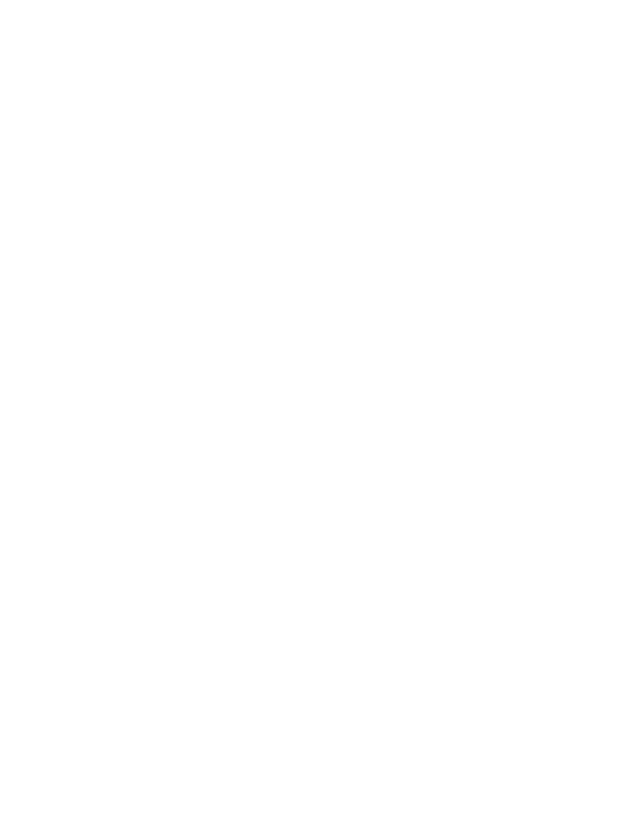
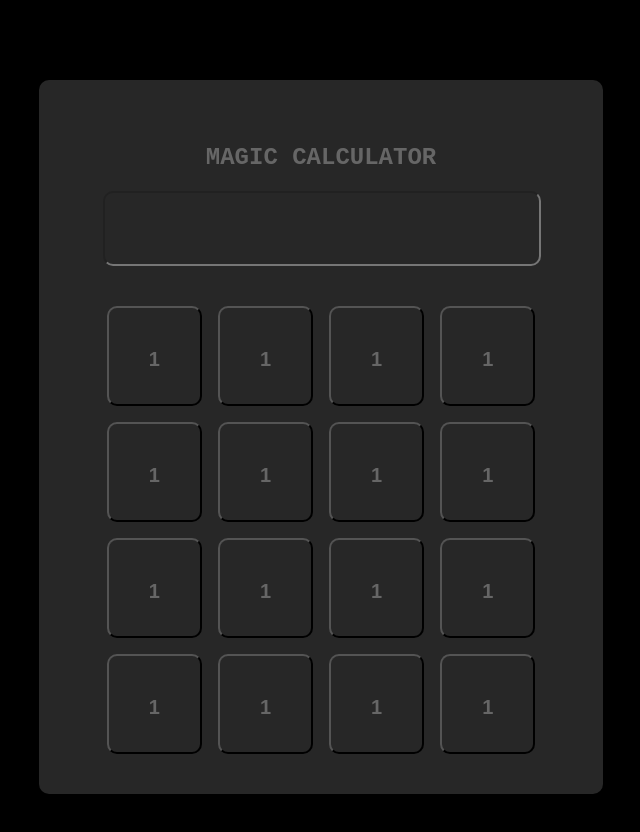
Before and after one commit to ASTROMAGIC/calculator-redux, a plain HTML site: page index.html in a window 1280 px wide. Shown: the whole page, without its empty margins (319-959 px from the left). Before the commit the page ends 800 px from the top, so only its background shows below. Drawn offline with Linux system fonts and the light colour scheme.

Commit message:
buttons and basic styles set

```diff
--- a/index.html
+++ b/index.html
@@ -7,9 +7,34 @@
     <link rel="stylesheet" href="styles.css">
 </head>
 <body>
+    <div class="container">
+        <section class="header">
+            <h1>MAGIC CALCULATOR</h1>
+            <input type="text" id="display">
+        </section>
+        <section class="buttons">
+            <button onclick="getNumber()">1</button>
+            <button onclick="getNumber()">1</button>
+            <button onclick="getNumber()">1</button>
+            <button onclick="getNumber()">1</button>
+            <button onclick="getNumber()">1</button>
+            <button onclick="getNumber()">1</button>
+            <button onclick="getNumber()">1</button>
+            <button onclick="getNumber()">1</button>
+            <button onclick="getNumber()">1</button>
+            <button onclick="getNumber()">1</button>
+            <button onclick="getNumber()">1</button>
+            <button onclick="getNumber()">1</button>
+            <button onclick="getNumber()">1</button>
+            <button onclick="getNumber()">1</button>
+            <button onclick="getNumber()">1</button>
+            <button onclick="getNumber()">1</button>
+        </section>
 
+    </div>
 
 
     <script src="script.js"></script>
+
 </body>
 </html>
--- a/styles.css
+++ b/styles.css
@@ -0,0 +1,52 @@
+body {
+    background-color: black;
+    font-family: 'Courier New', Courier, monospace;
+}
+
+.container {
+    margin: 10vh auto;
+    width: 500px;
+    padding: 2rem;
+    text-align: center;
+    border-radius: 10px;
+    background-color: #272727;
+
+}
+
+.header {
+    margin: 2rem;
+    color: #666;
+
+}
+
+input {
+    width:370px;
+    padding: .5rem 2rem;
+    font-size: 3rem;
+    border-radius: 10px;
+    text-align: right;
+    background-color: #272727;
+    color: #666;
+}
+
+button {
+    padding: 40px;
+    font-size: 20px;
+    margin: .5rem;
+    max-width: 100px;
+    max-height: 100px;
+    text-align: center;
+    border-radius: 10px;
+
+    font-weight: 900;
+    background-color: #272727;
+    color: #666;
+}
+
+.buttons {
+    margin: auto;
+    width: 450px;
+    display: flex;
+    flex-wrap: wrap;
+    justify-content: center;
+}
```
